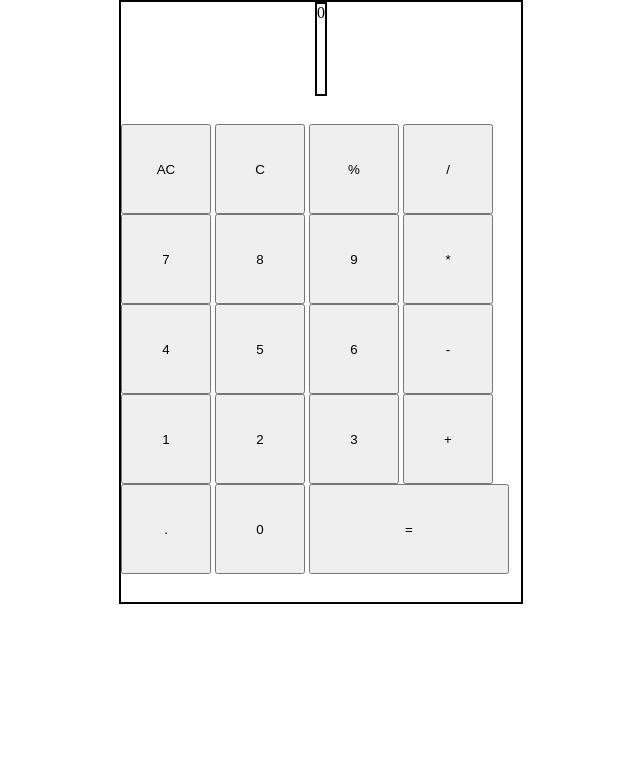
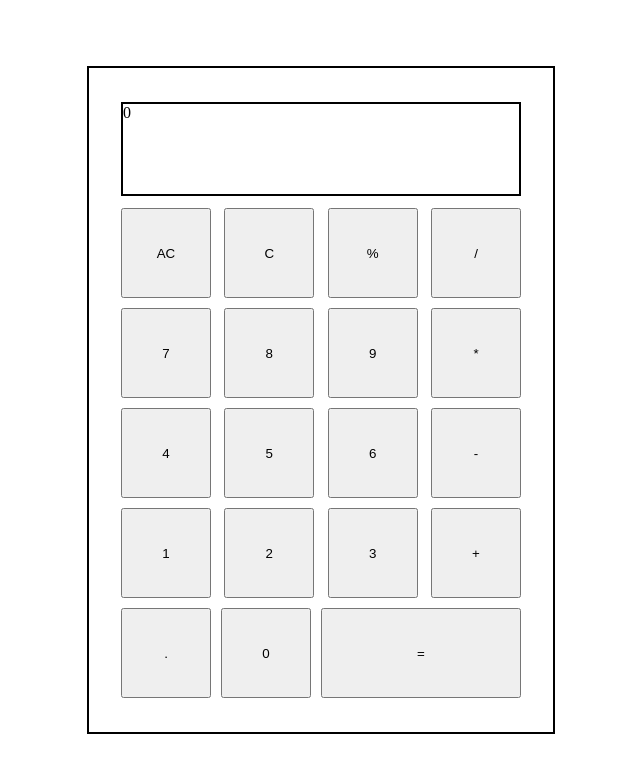
Before and after one commit to nickfrn/calculator, a plain HTML site: page index.html in a window 1280 px wide. Shown: the whole page, without its empty margins (319-959 px from the left). Drawn offline with Linux system fonts and the light colour scheme.

Commit message:
Center calculator, add styling to btnsContainer

```diff
--- a/style.css
+++ b/style.css
@@ -2,20 +2,32 @@ body {
     display: flex;
     margin: 0;
     justify-content: center;
+    align-items: center;
+    height: 100vh;
+    box-sizing: border-box;
 }
 
 .container {
     display: flex;
+    flex-direction: column;
     width: 400px;
     height: 600px;
-    flex-wrap: wrap;
     border: 2px solid black;
     justify-content: space-evenly;
+    padding: 2em;
+    gap: 10px;
 }
 
 .display {
     height: 90px;
     border: 2px solid black;
+}
+
+.btnContainer {
+    display: flex;
+    flex-wrap: wrap;
+    justify-content: space-between;
+    gap: 10px;
 }
 
 .btn.large {
```
